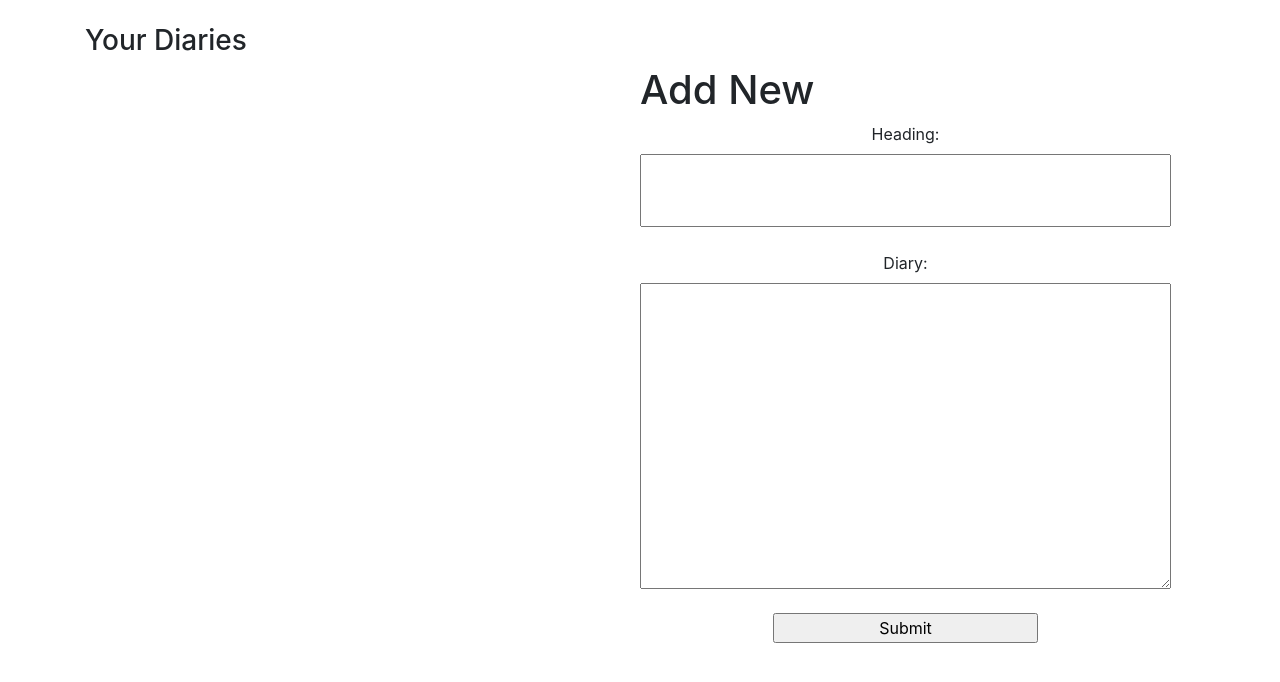
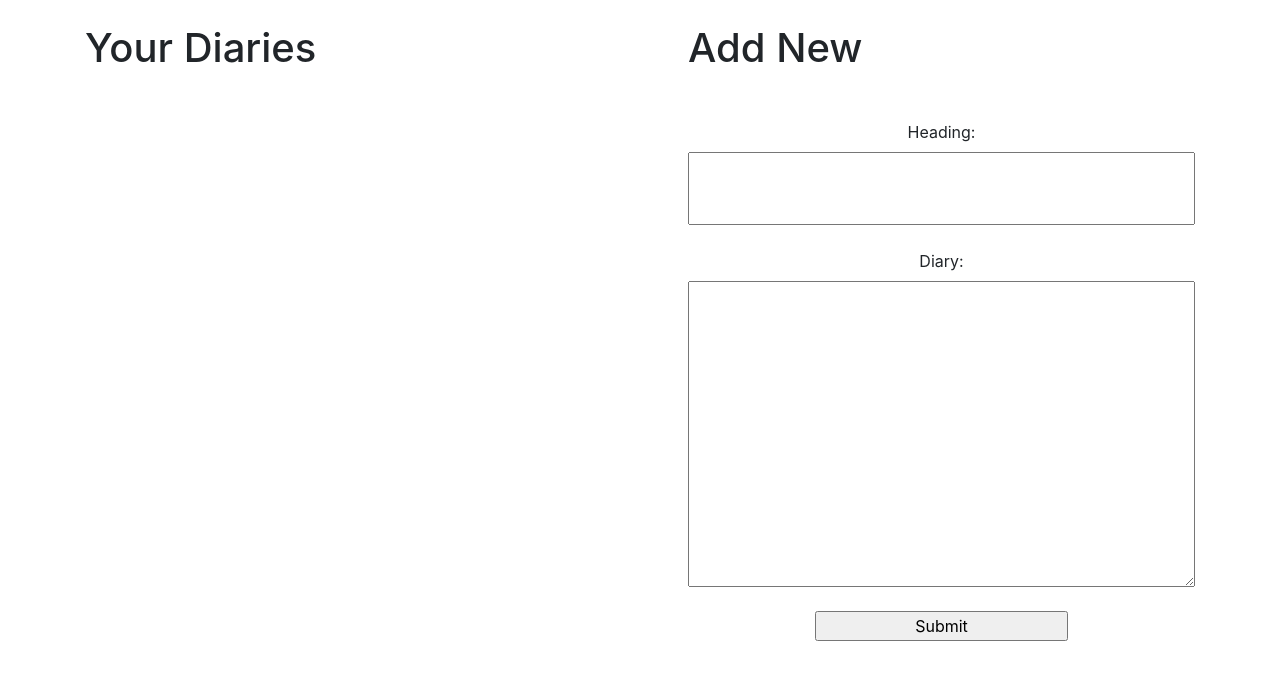
Before and after one commit to epsooraj/Diary, a Django app: page / in a window 1280 px wide. Shown: the part 56-738 px from the top of the page. Run offline with Django 3.2, Linux system fonts and the light colour scheme; the visitor is signed in with stand-in values (Sample User, id 1); data that the repository does not hold is empty; some libraries are stand-ins or nearby versions.

Commit message:
Positioning for breathing space

```diff
--- a/templates/diary/diary.html
+++ b/templates/diary/diary.html
@@ -1,10 +1,10 @@
 {% extends '../base.html' %} {%block content%}
 
 <div class="mt-4">
-	<h3>Your Diaries</h3>
 
 	<div class="d-flex">
-		<div class="mx-auto" style="width: 100%">
+		<div class="mr-5" style="width: 100%">
+			<h1 class="mb-5">Your Diaries</h1>
 			{% for diary_page in diary_pages %}
 			<div class="card my-4">
 				<h5 class="card-header d-flex justify-content-between align-items-center">
@@ -30,8 +30,8 @@
 
 
 
-		<div class="mx-4" style="width: 100%">
-			<h1>Add New</h1>
+		<div class="ml-5" style="width: 100%">
+			<h1 class="mb-5">Add New</h1>
 			<form class="d-flex flex-column justify-content-center align-items-center " action="/diary/" method="post">
 				{% csrf_token %} {{ form }}
 				<input class="w-50" type="submit" />
```
